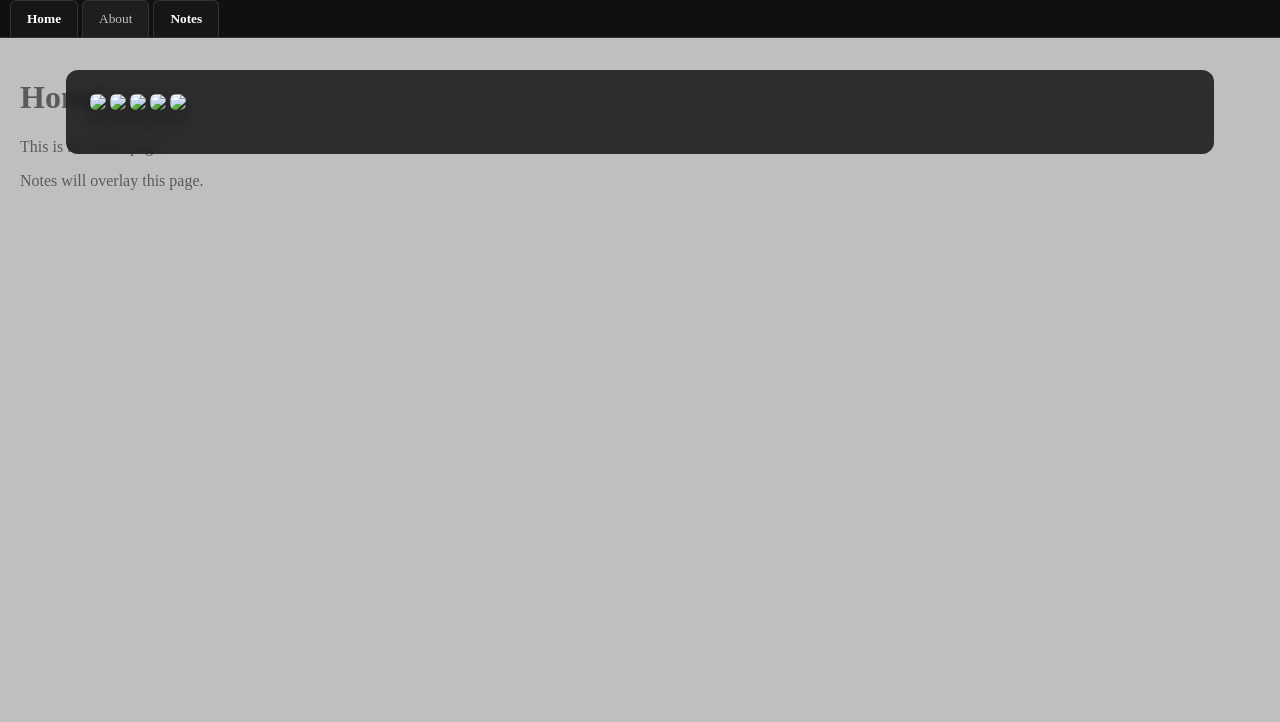
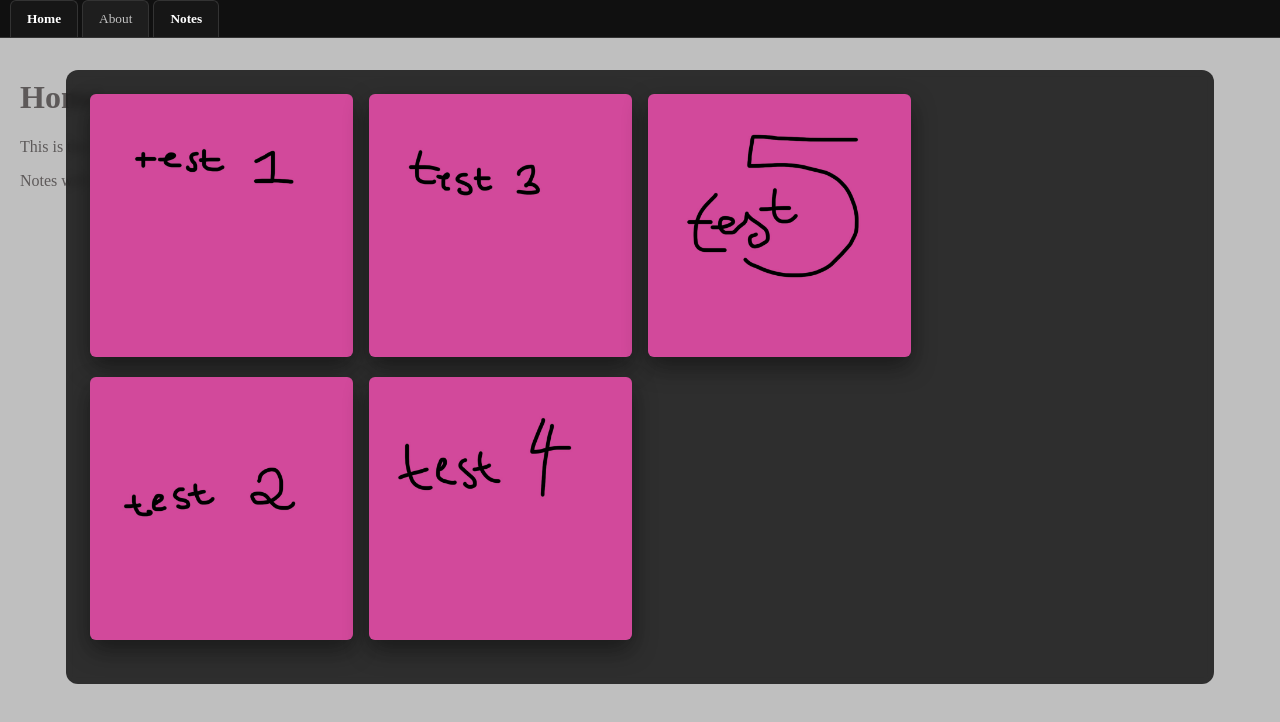
Before and after one commit to milenapaul/n0tes0ncens0rship, a plain HTML site: page index.html in a window 1280 px wide. Both pictures are taken after a click on the button "Notes". Drawn offline with Linux system fonts and the light colour scheme.

Commit message:
Update index.html

```diff
--- a/index.html
+++ b/index.html
@@ -156,11 +156,11 @@ body {
 <div id="notes-panel">
     <div class="notes-grid">
         <!-- Replace with your scanned sticky note images -->
-        <img src="notes/note1.png">
-        <img src="notes/note2.png">
-        <img src="notes/note3.png">
-        <img src="notes/note4.png">
-        <img src="notes/note5.png">
+        <img src="note1.png.jpg">
+        <img src="note2.png.jpg">
+        <img src="note3.png.jpg">
+        <img src="note4.png.jpg">
+        <img src="note5.png.jpg">
     </div>
 </div>
 
```
